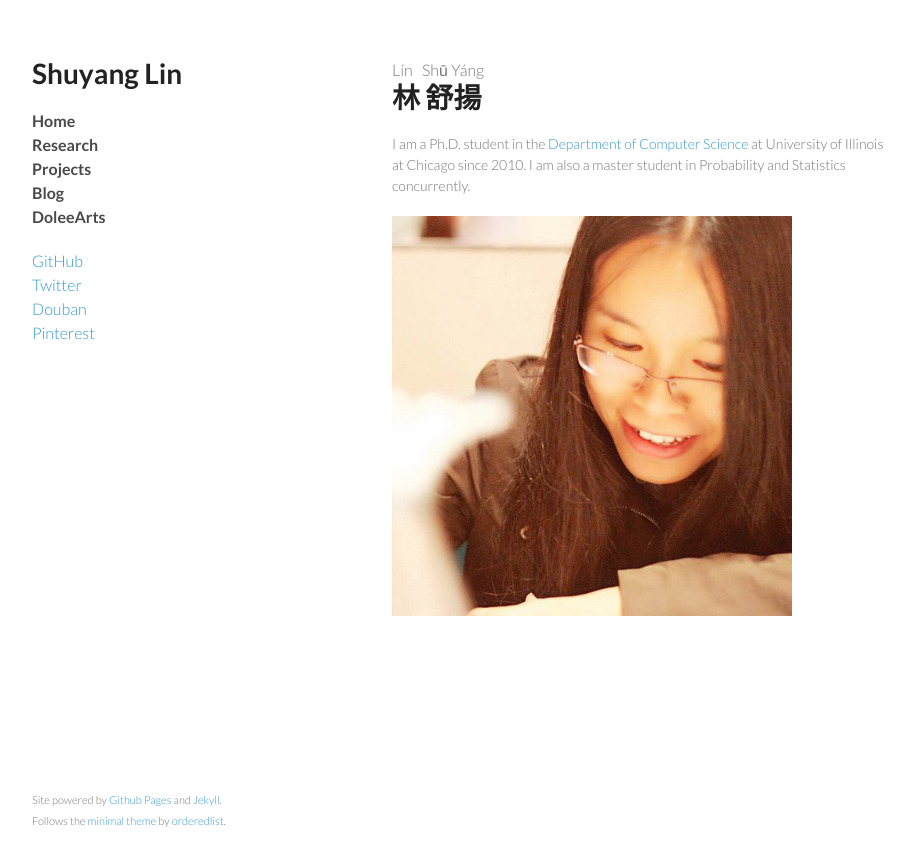
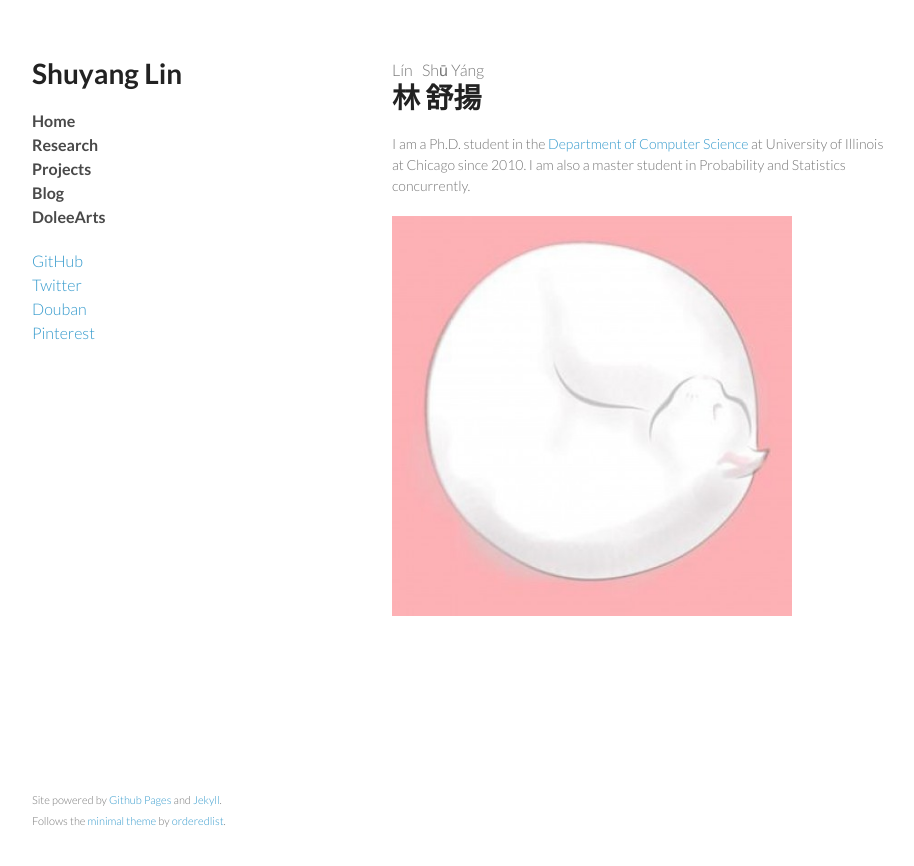
Before and after one commit to paulvanliedekerke/wittgenstein, a Jekyll site: the page index.html, which Jekyll copies as it is, in a window 1280 px wide. Shown: the top 866 px of the page, without its empty margins (178-1092 px from the left). Built offline with Jekyll 4.4.1, drawn with Linux system fonts in a browser that asks for light colours; Markdown is read by kramdown in place of the engine named in the settings.

Commit message:
Update index.html

```diff
--- a/index.html
+++ b/index.html
@@ -40,7 +40,7 @@
 </p>
 
 <p>
-<img src="/assets/shuyang.jpg" alt="A photo of me" width="400">
+<img src="/assets/cat.jpg" alt="A photo of me" width="400">
 </p>
 
 
```
